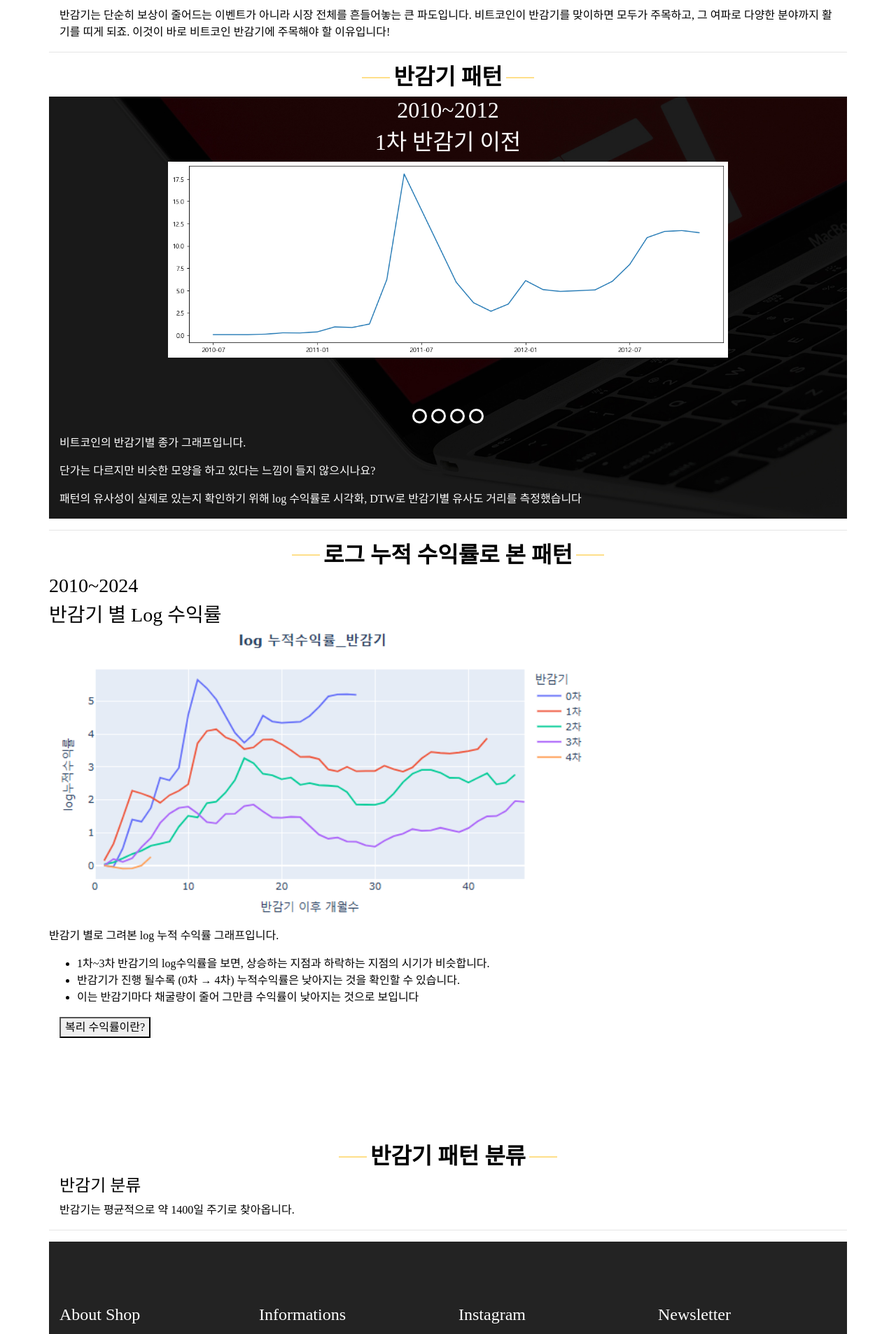
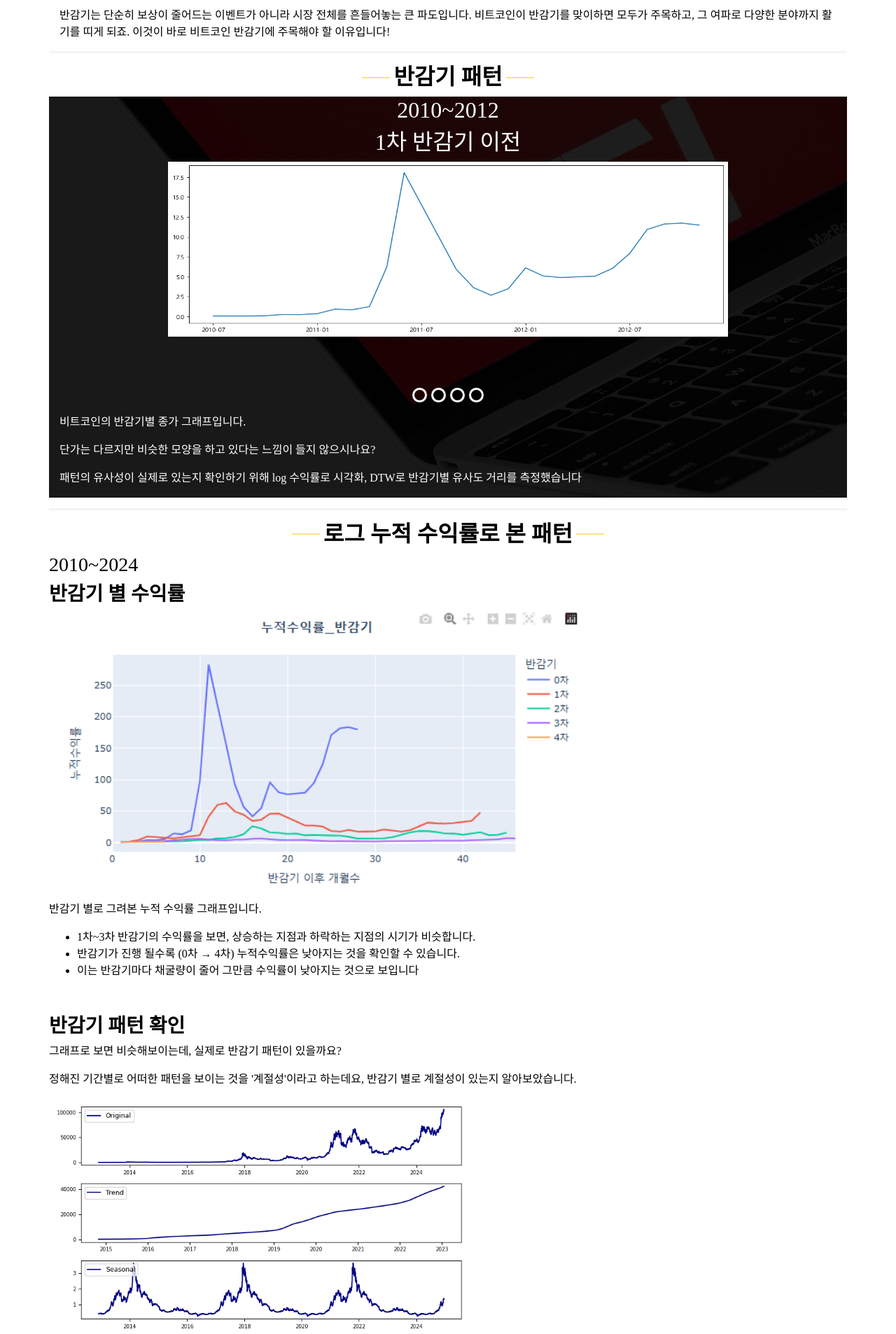
Before and after one commit to saab9699-minsu/final_project2, a Django app: page /detail_halving_pattern/ in a window 1280 px wide. Shown: the part 690-2596 px from the top of the page at 70% size. Run offline with Django 5.2, Linux system fonts and the light colour scheme; some libraries are stand-ins or nearby versions; some web fonts are replaced.

Commit message:
반감기 패턴 페이지 내용 추가 (계절성) - 추후 보완 예정(이해하기 쉽도록)

```diff
--- a/templates/detail_halving_pattern.html
+++ b/templates/detail_halving_pattern.html
@@ -162,7 +162,7 @@
                                         <div>
                                             <h2> 2010~2012 </h2>
                                             <h2> 1차 반감기 이전 </h2>
-                                            <img src="/media/images/halving_patterns/0_halving.png" alt="0차 반감기 " width="800">
+                                            <img src="/media/images/halving_patterns/0_halving.png" alt="0차 반감기 " width="800" height="250">
 
                                         </div>
                                     </div>
@@ -176,7 +176,7 @@
                                     <div>
                                         <h2> 2012~2016 </h2>
                                         <h2> 1차 반감기 </h2>
-                                        <img src="/media/images/halving_patterns/1_halving.png" alt="1차 반감기 " width="800">
+                                        <img src="/media/images/halving_patterns/1_halving.png" alt="1차 반감기 " width="800" height="250">
 
                                     </div>
                                 </div>
@@ -190,7 +190,7 @@
                                     <div>
                                         <h2> 2016~2020 </h2>
                                         <h2> 2차 반감기 </h2>
-                                        <img src="/media/images/halving_patterns/2_halving.png" alt="2차 반감기 " width="800">
+                                        <img src="/media/images/halving_patterns/2_halving.png" alt="2차 반감기 " width="800" height="250">
 
                                     </div>
                                 </div>
@@ -204,7 +204,7 @@
                                     <div>
                                         <h2> 2020~2024 </h2>
                                         <h2> 3차 반감기 </h2>
-                                        <img src="/media/images/halving_patterns/3_halving.png" alt="3차 반감기 " width="800">
+                                        <img src="/media/images/halving_patterns/3_halving.png" alt="3차 반감기 " width="800" height="250">
 
                                     </div>
                                 </div>
@@ -226,7 +226,7 @@
 
   <!-- end contact section -->
 <hr>
-    <div class="heading_container">
+    <div class="heading_container" >
         <h2>
             로그 누적 수익률로 본 패턴
         </h2>
@@ -235,67 +235,32 @@
     <section calss="who_section layout_padding">
       <div>
         <h3> 2010~2024 </h3>
-        <h3> 반감기 별 Log 수익률 </h3>
-          <img src="/media/images/halving_patterns/halving_all_log.png" alt="반감기 별 그래프(로그수익률) " width="800">
-        <p>반감기 별로 그려본 log 누적 수익률 그래프입니다.</p>
+        <h3><strong> 반감기 별 수익률 </strong></h3>
+          <img src="/media/images/halving_patterns/halving_all_log.png" alt="반감기 별 그래프(수익률) " width="800" >
+        <p>반감기 별로 그려본 누적 수익률 그래프입니다.</p>
           <ul>
-            <li> 1차~3차 반감기의 log수익률을 보면, 상승하는 지점과 하락하는 지점의 시기가 비슷합니다.</li>
+            <li> 1차~3차 반감기의 수익률을 보면, 상승하는 지점과 하락하는 지점의 시기가 비슷합니다.</li>
             <li> 반감기가 진행 될수록 (0차 → 4차) 누적수익률은 낮아지는 것을 확인할 수 있습니다.</li>
             <li> 이는 반감기마다 채굴량이 줄어 그만큼 수익률이 낮아지는 것으로 보입니다</li>
           </ul>
+      </div>
 
+      <div>
+        <h3><br><strong> 반감기 패턴 확인 </strong></h3>
+        <p>그래프로 보면 비슷해보이는데, 실제로 반감기 패턴이 있을까요? </p>
+        <p>정해진 기간별로 어떠한 패턴을 보이는 것을 '계절성'이라고 하는데요, 반감기 별로 계절성이 있는지 알아보았습니다. </p>
+        <img src="/media/images/halving_patterns/halving_seasonal_decomposition.png" alt="" width="600" >
       </div>
-        <div class="container">
+
+
+
+        <!-- <div class="container" style="padding-left: 50px;"> -->
             <!-- 토글 버튼 -->
-            <button onclick="toggleVisibility('compoundInterest')">복리 수익률이란?</button>
+            <!-- <button onclick="toggleVisibility('compoundInterest')">복리 수익률이란?</button> -->
             <!-- 토글버튼 클릭시 나오는 내용 -->
-            <div id="compoundInterest" style="display: none;">
-                <p><strong>로그 수익률을 쓰는 이유 </strong></p>
-                <p>단가 차이가 있어도 사용하기 유용 </p>
-                <p><strong>로그 수익률은 금융데이터에서 많이 사용되는 지표입니다. 가격이 달라도 비교가 쉽습니다</strong></p>
-                <p>예를 들어 A주식의 가격이 1,000원이고 B주식이 1,000,000원이라고 해봅시다.</p>
-
-                <ul>
-                    <li>두 주식이 모두 10% 올랐다면, A는 100원 올랐고, B는 100,000원이 올랐습니다.</li>
-                    <li>이렇게 단순 수익률은 가격이 클수록 차이가 크게 보이지만, <strong>로그 수익률</strong>은 비율만 따지기 때문에 자산 가격 크기와 상관없이 <strong>공정하게 비교</strong>할 수 있죠.</li>
-                    <li>같은 기준으로 평가하니 불평등한 경쟁도 없습니다!</li>
-                </ul>
-
-                <p><strong><br>복리수익률이 반영되는 로그수익률</strong></p>
-
-                <p>복리 수익률이란?</p>
-                <p>복리는 수익이 발생하면 그 수익도 다시 원금에 더해져 다음 수익을 만드는 방식입니다.</p>
-
-                <div>
-                    <strong>예를 들어:</strong>
-                    <ul>
-                        <li>100만 원 투자 후 첫 해 10% 수익 → 110만 원</li>
-                        <li>둘째 해 10% 수익 → 121만 원 (원금 110만 원에 다시 10%)</li>
-                    </ul>
-                    복리는 <strong>"앞선 수익을 바탕으로 더 큰 수익을 만드는 방식"</strong>입니다.
-                </div>
-
-                <p><br>로그 수익률이 복리 수익률을 반영하는 이유</p>
-                <p>
-                    <strong>로그 수익률은 복리 효과를 자동으로 반영합니다.</strong>
-                </p>
-
-                <div>
-                    <strong>예를 들어:</strong>
-                    <ul>
-                        <li>단순 수익률: <span>1.1 × 1.1 = 1.21</span></li>
-                        <li>로그 수익률: <span>r<sub>총합</sub> = r<sub>1</sub> + r<sub>2</sub> = 0.1 + 0.1 = 0.2</span></li>
-                    </ul>
-                    로그 수익률은 기간별 수익률을 더하기만 해도 복리 효과를 반영할 수 있습니다.
-                </div>
-
-                <p>
-                    <strong>즉, 로그 수익률을 사용하면 복잡한 계산 없이도 복리 수익률을 쉽게 계산할 수 있습니다.</strong>
-                </p>
-                <p> 결론적으로, 반감기마다 종가의 단위가 크게 달라지는 점을 보완하고 복리수익률을 반영하기 위해 반감기 수익률 비교에 사용했습니다</p>
-
-            </div>
-        </div>
+            <!-- <div id="compoundInterest" style="display: none;"> -->
+            <!-- <p><strong>로그 수익률을 쓰는 이유 </strong></p> </div>-->
+        <!-- </div> -->
       <!-- 토글 종료 -->
     </section>
 </section>
@@ -319,7 +284,7 @@
           </div>
       </section>
 <hr>
-
+</div>
   <!-- info section -->
   <section class="info_section ">
     <div class="container">
```
Also changed, not shown: media/images/halving_patterns/halving_all_log.png, media/images/halving_patterns/halving_seasonal_decomposition.png (added).
